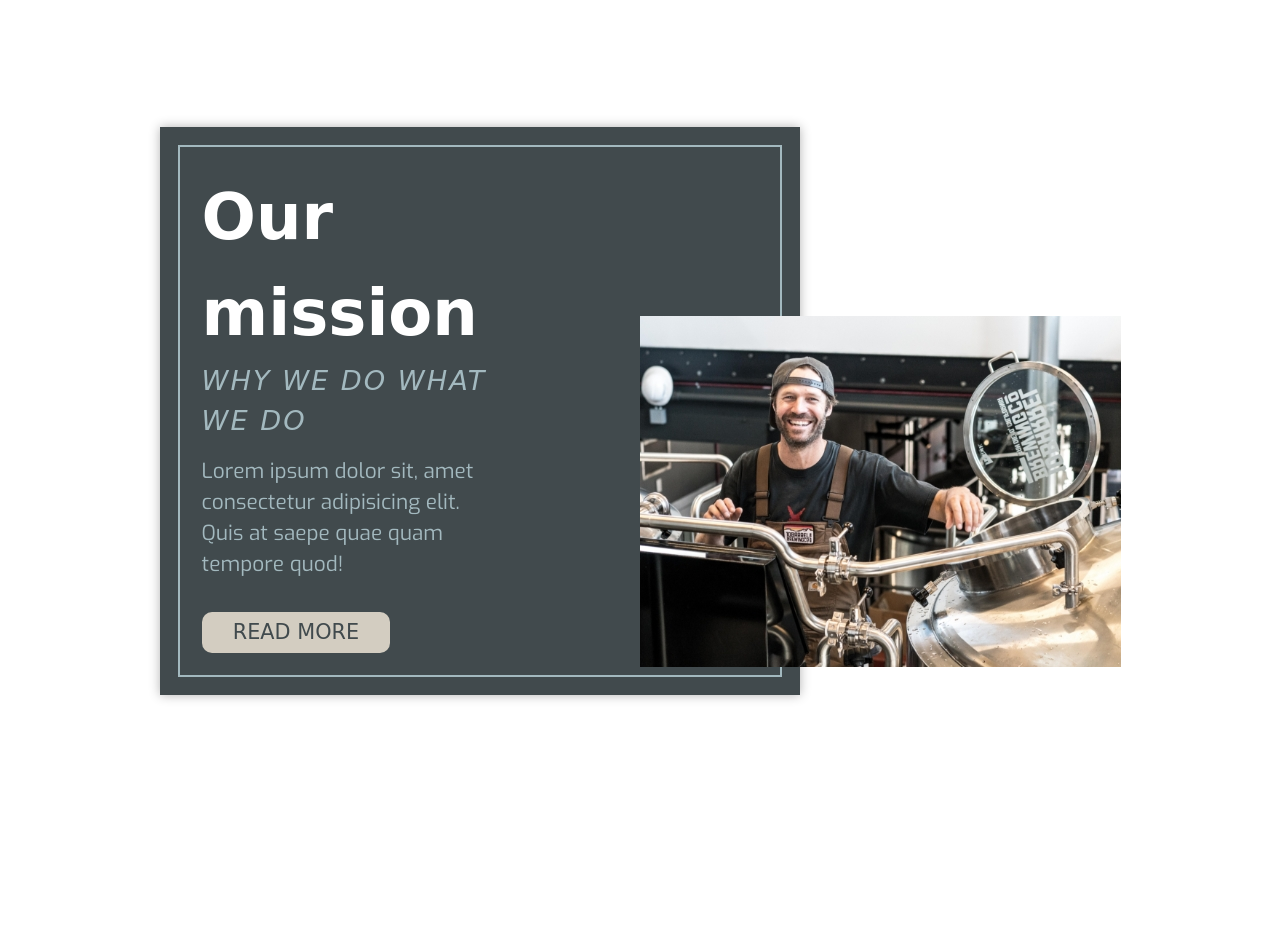
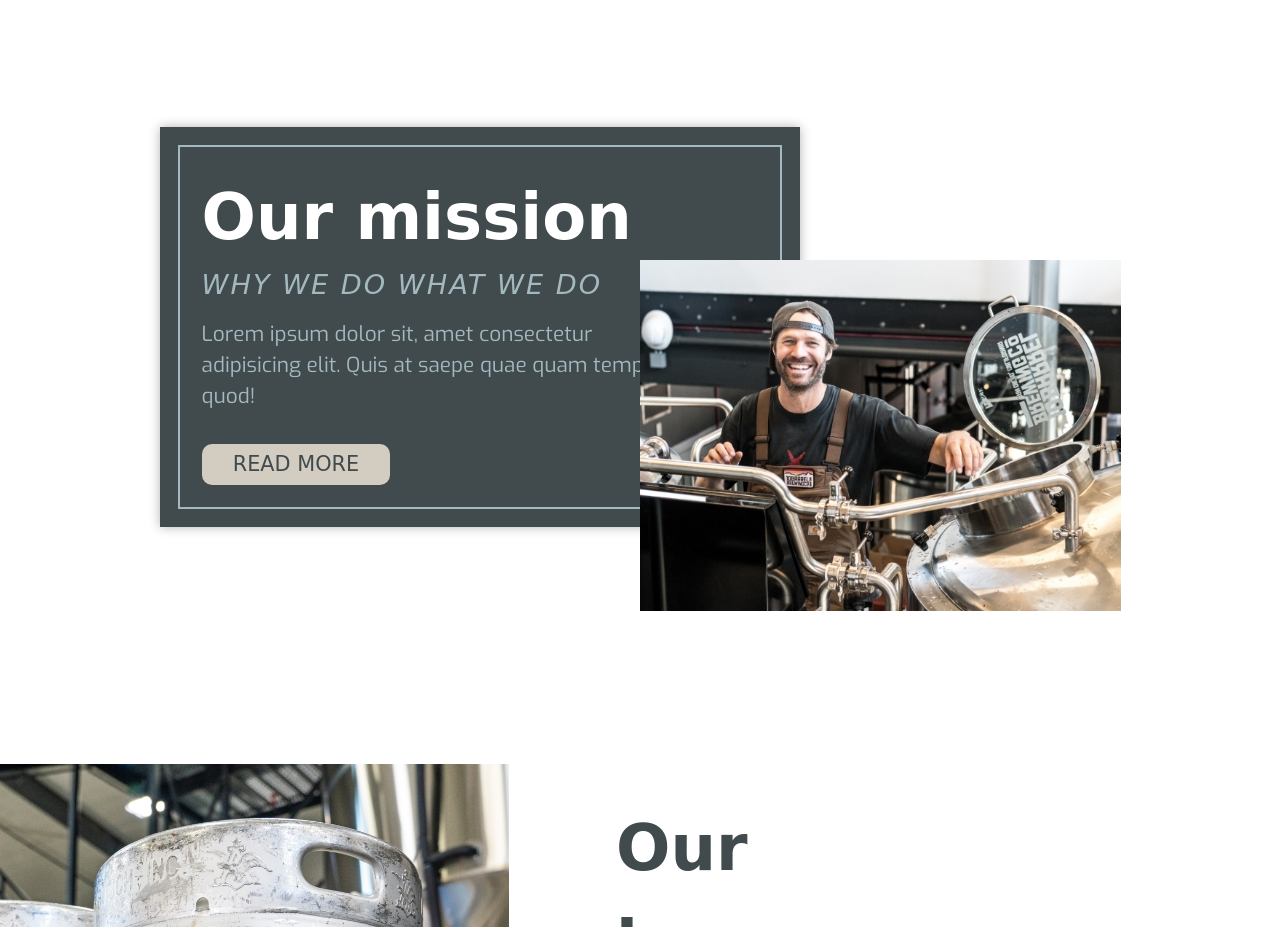
Before and after one commit to qukae/brewery, a plain HTML site: page index.html in a window 1280 px wide. Shown: the part 1500-2427 px from the top of the page. Drawn offline with Linux system fonts and the light colour scheme; a web font is replaced by a local one.

Commit message:
minor changes

```diff
--- a/scss/components/_cards.scss
+++ b/scss/components/_cards.scss
@@ -8,7 +8,7 @@
   &--dark {
     background: $clr-blue-dark;
     color: $clr-blue-light;
-    padding-right: 15em ;
+    padding-right: 5em ;
     .section__title {
       color: #fff;
     }
@@ -33,6 +33,7 @@
     }
     &--end {
       grid-column: 5 / span 3;
+      margin-left: auto;
     }
 
   }
```
Also changed, not shown: css/main.css, 1 other file.
